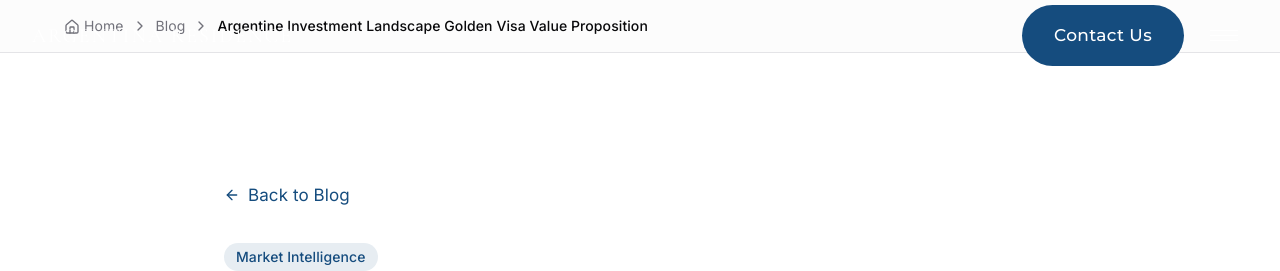
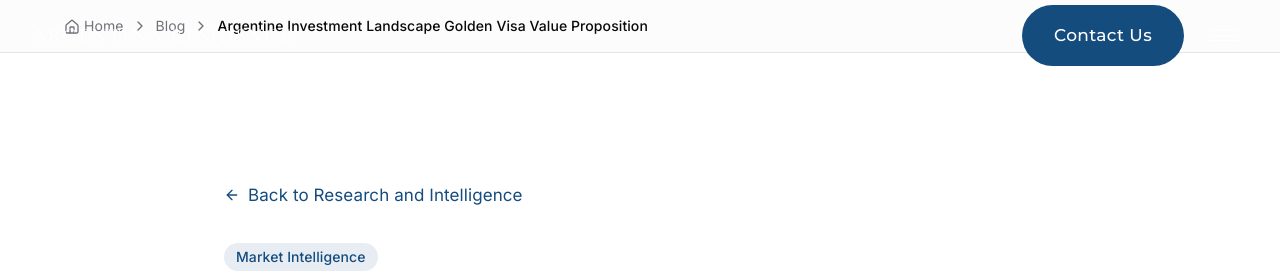
Before and after one commit to jordancc1996/argentina-passport-glow, a React (Vite) app: page /blog/argentine-investment-landscape-golden-visa-value-proposition in a window 1280 px wide. Shown: the top 271 px of the page. Built offline with nearby package versions, Linux system fonts and the light colour scheme.

Commit message:
Changes
Co-authored-by: jordancc1996 <185385282+jordancc1996@users.noreply.github.com>

```diff
--- a/src/pages/BlogPost.tsx
+++ b/src/pages/BlogPost.tsx
@@ -69,11 +69,11 @@ const BlogPost = () => {
             transition={{ duration: 0.6 }}
           >
             <Link
-              to="/blog"
+              to="/research"
               className="inline-flex items-center gap-2 text-primary hover:underline mb-8"
             >
               <ArrowLeft className="w-4 h-4" />
-              Back to Blog
+              Back to Research and Intelligence
             </Link>
 
             <div className="mb-6">
```
